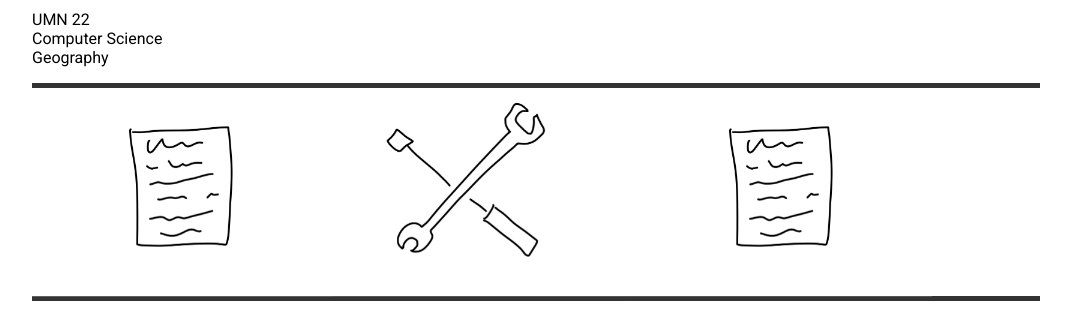
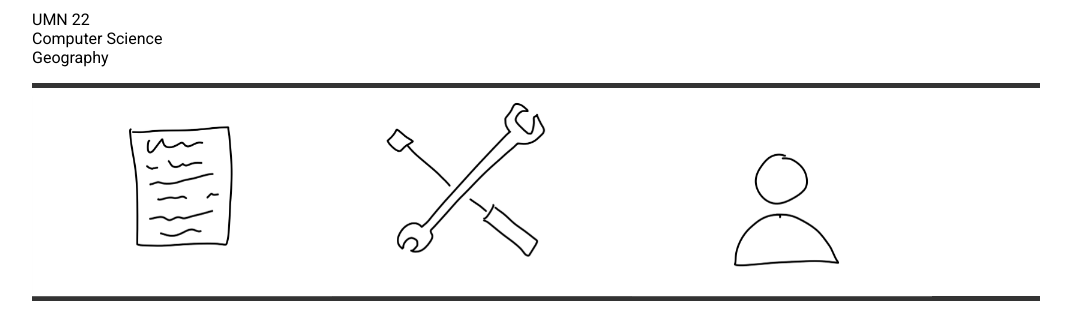
Before and after one commit to njwitthoeft/njwitthoeft.github.io, a plain HTML site: page index.html in a window 1280 px wide. Shown: the part 111-420 px from the top of the page, without its empty margins (104-1175 px from the left). Drawn offline with Linux system fonts and the light colour scheme.

Commit message:
adding icon

```diff
--- a/index.html
+++ b/index.html
@@ -64,10 +64,10 @@
 		<div style =
 		<div class="flipper">
 			<div class="front">
-				<img src ="resume.png" alt "my resume" style ="width:300px;height:200px;">
+				<img src ="biopic.png" alt "my resume" style ="width:300px;height:200px;">
 			</div>
 			<div class="back">
-				<img src ="resumesketch.png" alt ="Nick's Headshot" style ="width:300px;height:200px;">
+				<img src ="biopic.png" alt ="Nick's Headshot" style ="width:300px;height:200px;">
 			</div>
 		</div>
 	</div>
```
Also changed, not shown: biopic.png (added).
